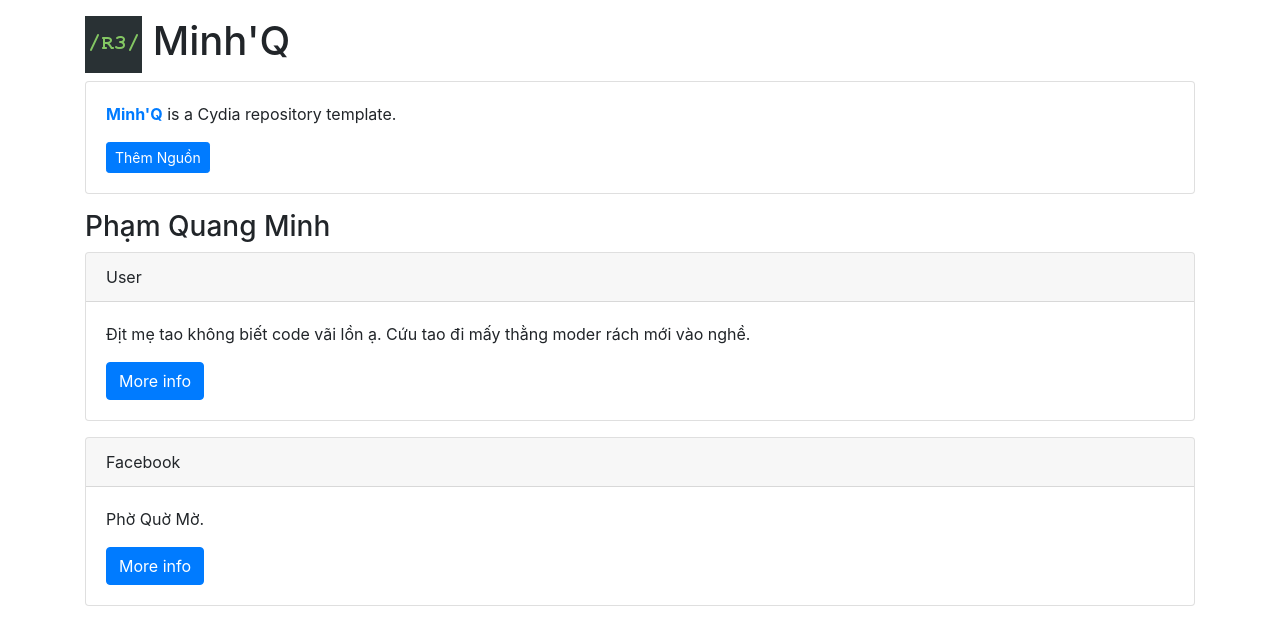
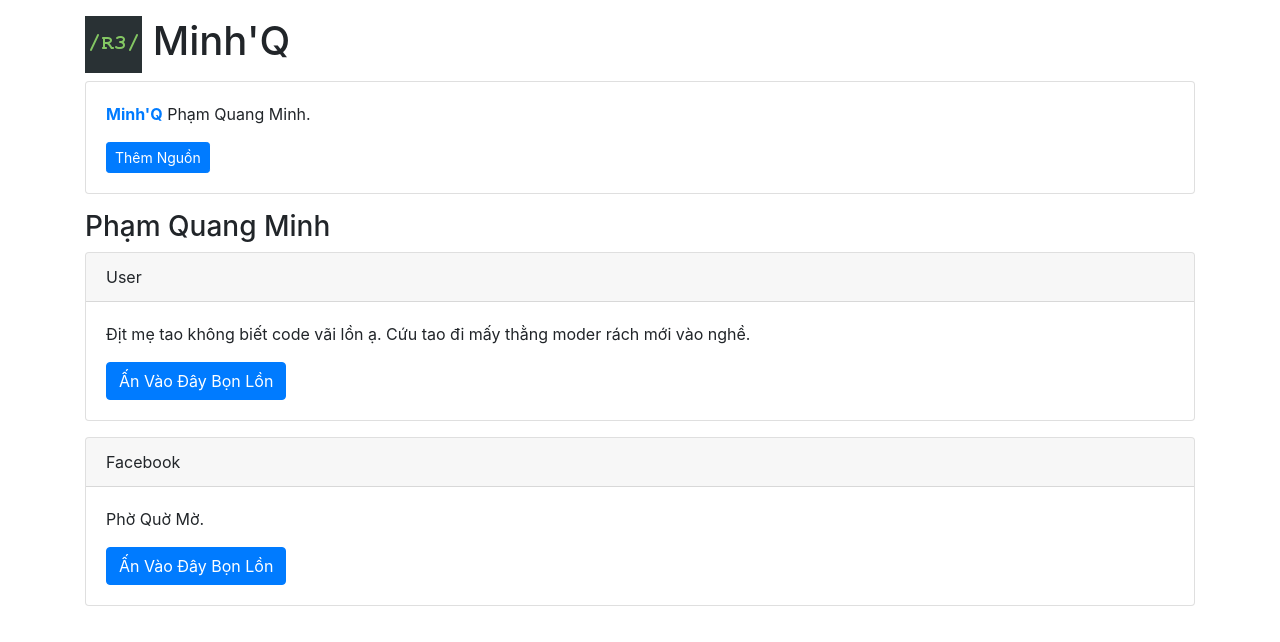
Before and after one commit to chonvotri/cydia, a plain HTML site: page index.html in a window 1280 px wide. Drawn offline with nearby package versions, Linux system fonts and the light colour scheme.

Commit message:
Update index.html

```diff
--- a/index.html
+++ b/index.html
@@ -17,7 +17,7 @@
 <div class="container">
 	<div class="card">
 		<div class="card-body">
-			<p><span class="text-primary"><b>Minh'Q</span></b> is a Cydia repository template.</p>
+			<p><span class="text-primary"><b>Minh'Q</span></b> Phạm Quang Minh.</p>
 			<a class="btn btn-sm btn-primary" href="cydia://url/https://cydia.saurik.com/api/share#?source=https://supermamon.github.io/Reposi3/">Thêm Nguồn</a>
 		</div>
 	</div>
@@ -35,7 +35,7 @@
 		<div class="card-body">
 		  <p class="card-text">Địt mẹ tao không biết code vãi lồn ạ.
 			Cứu tao đi mấy thằng moder rách mới vào nghề.</p>
-			<a class="btn btn-xs btn-primary" href="depictions/?p=com.supermamon.oldpackage">More info</a>
+			<a class="btn btn-xs btn-primary" href="depictions/?p=com.supermamon.oldpackage">Ấn Vào Đây Bọn Lồn</a>
 		</div>
 	</div>
 	<div class="card">
@@ -44,7 +44,7 @@
 		</div>
 		<div class="card-body">
 		  <p class="card-text">Phờ Quờ Mờ.</p>
-		  <a class="btn btn-xs btn-primary" href="depictions/?p=com.supermamon.newpackage">More info</a>
+		  <a class="btn btn-xs btn-primary" href="depictions/?p=com.supermamon.newpackage">Ấn Vào Đây Bọn Lồn</a>
 		</div>
 	</div>
 
```
